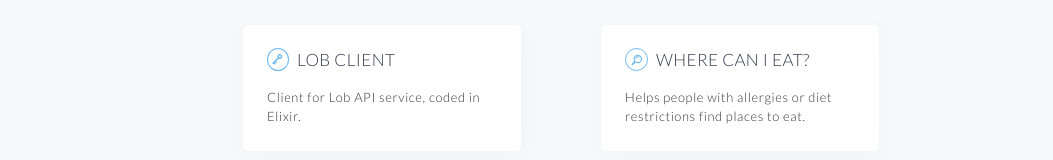
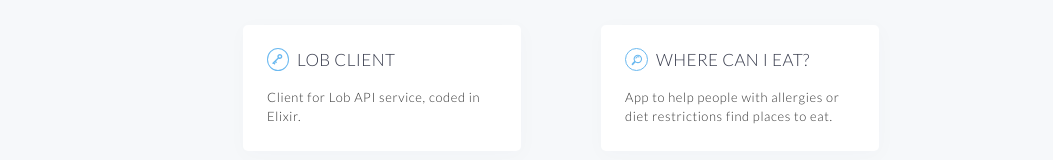
Before and after one commit to nicolespicymayoo/portfolio-new, a Next.js app: page / in a window 1280 px wide. Shown: the part 1444-1604 px from the top of the page, without its empty margins (79-1132 px from the left). Built offline with nearby package versions, Linux system fonts and the light colour scheme.

Commit message:
minor update to protfolio & about

```diff
--- a/pages/About.js
+++ b/pages/About.js
@@ -157,7 +157,7 @@
   border-radius: 50%;
   border: 1px solid rgba(0, 0, 0, .1);
   background-image: url("../static/about_pic.png");
-  background-position: -10px -2px ;
+  background-position: -13px -2px ;
   background-size: 122%;
   transform: rotate(15deg);
   overflow: hidden;
--- a/pages/Portfolio.js
+++ b/pages/Portfolio.js
@@ -108,7 +108,7 @@
         <PortfolioItem>
           <Icon><SearchIcon/></Icon>
           <Title>Where can I eat?</Title>
-           <Description>Helps people with allergies or diet restrictions find places to eat.</Description>
+           <Description>App to help people with allergies or diet restrictions find places to eat.</Description>
         </PortfolioItem>
       </a>
     </PortfolioList>
```
